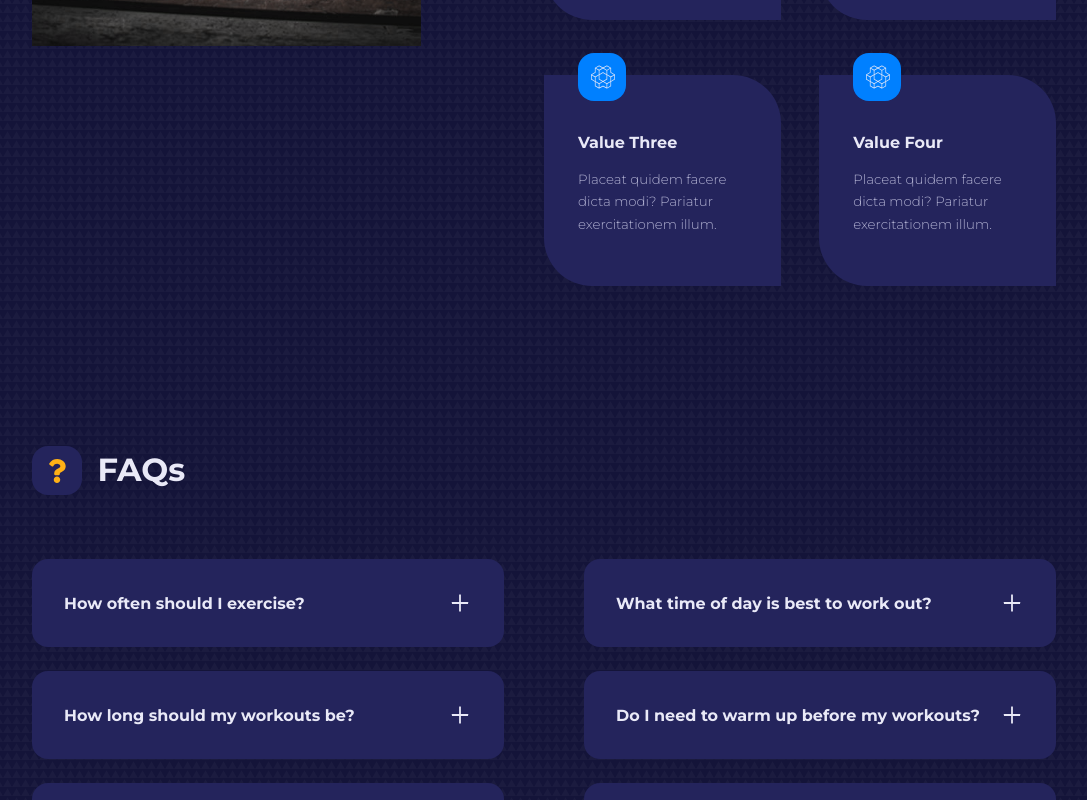
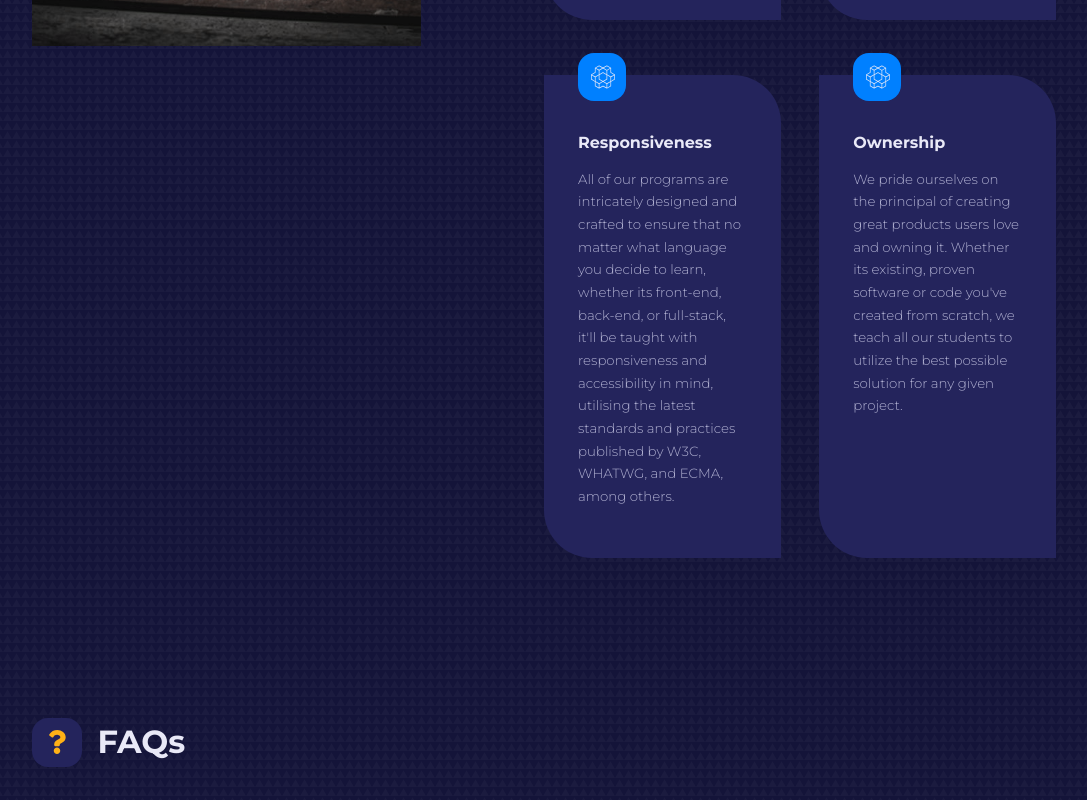
Before and after one commit to mrechavez/CoderCrafters, a React (Create React App) app: page / in a window 1280 px wide. Shown: the part 2120-2920 px from the top of the page, without its empty margins (96-1183 px from the left). Built offline with nearby package versions, Linux system fonts and the light colour scheme.

Commit message:
value 3 and 4 added to homepage

```diff
--- a/src/data.js
+++ b/src/data.js
@@ -89,14 +89,14 @@ export const values = [
     {
         id: 3,
         icon: <SiOpenaigym/>,
-        title: "Value Three",
-        desc: "Placeat quidem facere dicta modi? Pariatur exercitationem illum."
+        title: "Responsiveness",
+        desc: "All of our programs are intricately designed and crafted to ensure that no matter what language you decide to learn, whether its front-end, back-end, or full-stack, it'll be taught with responsiveness and accessibility in mind, utilising the latest standards and practices published by W3C, WHATWG, and ECMA, among others."
     },
     {
         id: 4,
         icon: <SiOpenaigym/>,
-        title: "Value Four",
-        desc: "Placeat quidem facere dicta modi? Pariatur exercitationem illum."
+        title: "Ownership",
+        desc: "We pride ourselves on the principal of creating great products users love and owning it. Whether its existing, proven software or code you've created from scratch, we teach all our students to utilize the best possible solution for any given project."
     }
 ]
 
@@ -111,8 +111,8 @@ export const values = [
 export const faqs = [
     {
         id: 1,
-        question: "How often should I exercise?",
-        answer: "Consectetur adipisicing elit. Non ipsa dolorem, rem consequatur eum omnis ex, fuga temporibus qui nesciunt odio aliquam commodi culpa inventore ut similique repellendus perferendis sint!"
+        question: "How long are your classes?",
+        answer: ""
     },
     {
         id: 2,
```
